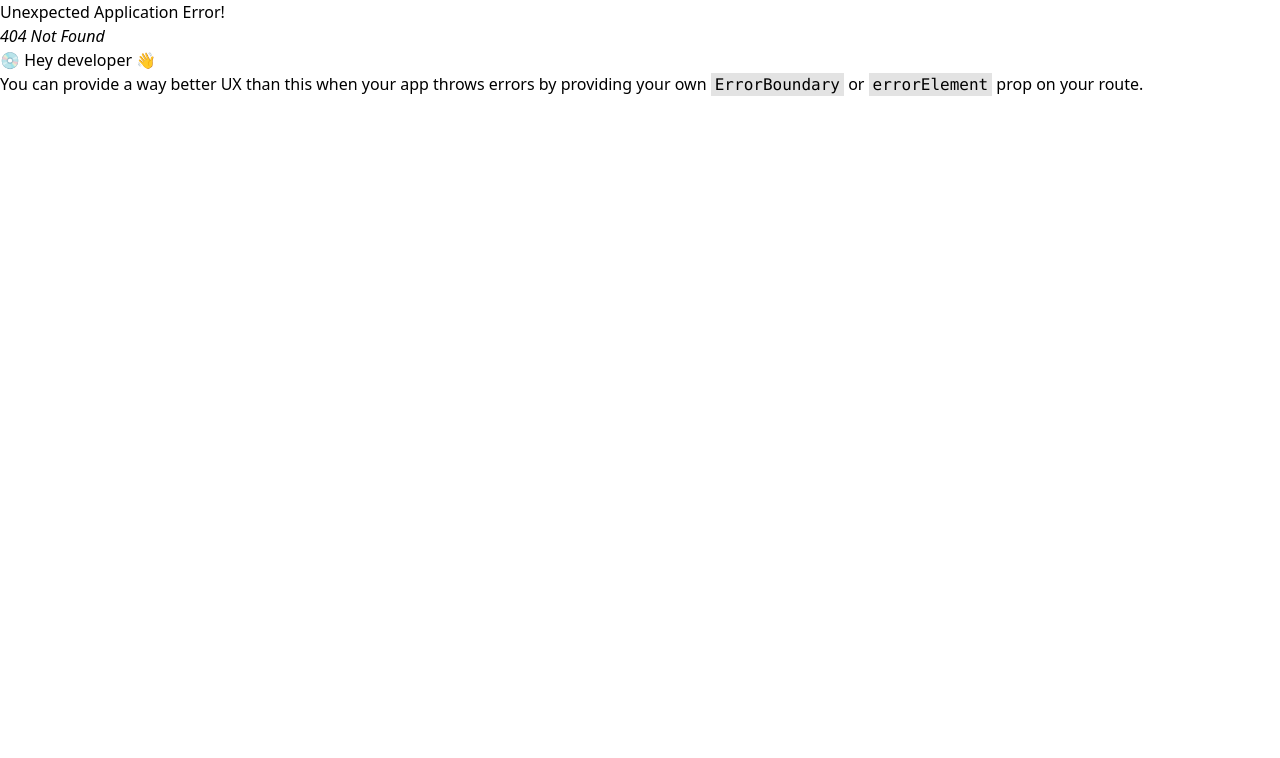
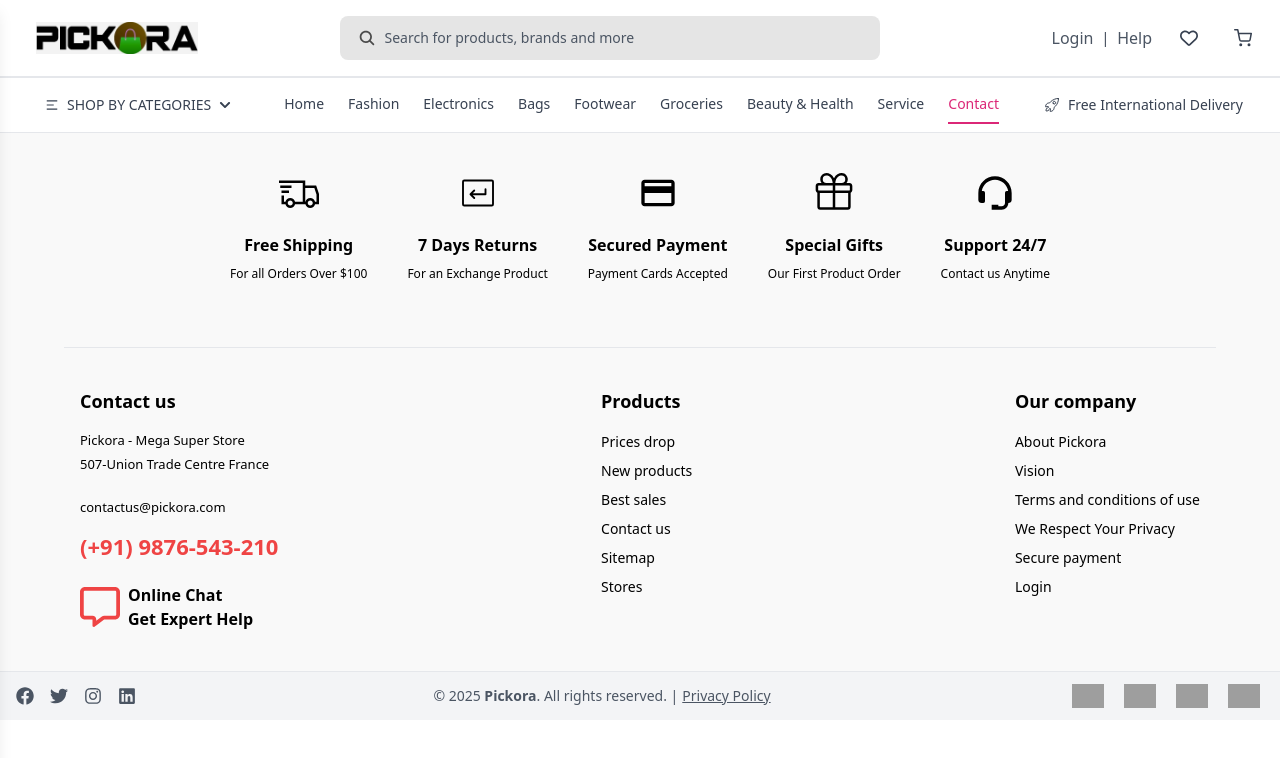
Before and after one commit to Ayush-Ku-Mishra/ecommerce-website, a React (Vite) app: page /contact in a window 1280 px wide. Before the commit this address had no page. Shown: the top 758 px of the page. Built offline with nearby package versions, Linux system fonts and the light colour scheme; grey boxes are pictures that could not be loaded.

Commit message:
Update navbar and contact components

```diff
--- a/src/App.jsx
+++ b/src/App.jsx
@@ -3,7 +3,6 @@
 import Navbar from './Components/Navbar'
 import Home from './Components/Home'
 import Login from './Components/Login'
-import Register from './Components/Register'
 import ProductDetails from './Components/ProductDetails'
 import Wishlist from './Components/Wishlist'
 import Cart from './Components/Cart'
@@ -15,6 +14,10 @@
 import Beauty from './Components/Beauty'
 import Furnitures from './Components/Furnitures'
 import Jewellery from './Components/Jewellery'
+import ContactUsPart from './Components/ContactUsPart'
+import Contact from './Components/Contact'
+import Help from './Components/Help'
+import ServicePage from './Components/ServicePage'
 
 const router = createBrowserRouter(
   [
@@ -35,11 +38,11 @@
       </div>
     },
     {
-      path: '/register',
+      path: '/contactus',
       element:
       <div>
         <Navbar/>
-        <Register/>
+        <ContactUsPart/>
       </div>
     },
     {
@@ -130,8 +133,22 @@
         <Jewellery/>
       </div>
     },
-    {},
-    {},
+    {
+      path: '/contact',
+      element:
+      <div>
+        <Navbar/>
+        <ContactUsPart/>
+      </div>
+    },
+    {
+      path: '/service',
+      element:
+      <div>
+        <Navbar/>
+        <ServicePage/>
+      </div>
+    },
     {},
   ]
 )
--- /dev/null
+++ b/src/Components/Contact.jsx
@@ -0,0 +1,11 @@
+import React from 'react'
+
+const Contact = () => {
+  return (
+    <div>
+        <h1 className="text-2xl font-bold">Contact Page</h1>
+    </div>
+  )
+}
+
+export default Contact
--- /dev/null
+++ b/src/Components/ContactUsPart.jsx
@@ -0,0 +1,118 @@
+import React from 'react'
+import { LiaShippingFastSolid } from "react-icons/lia";
+import { PiKeyReturnLight } from "react-icons/pi";
+import { MdOutlinePayment } from "react-icons/md";
+import { GoGift } from "react-icons/go";
+import { BiSupport } from "react-icons/bi";
+import { Link } from 'react-router-dom';
+import { FaRegMessage } from "react-icons/fa6";
+import { FaFacebook, FaTwitter, FaInstagram, FaLinkedin } from "react-icons/fa";
+
+const ContactUsPart = () => {
+  return (
+    <>
+      {/* Section 1: Features and Contact */}
+      <section className='bg-[#f9f9f9] w-full py-10' id='contactus'>
+        {/* Top Features Row */}
+        <div className='w-full flex justify-center'>
+          <div className='flex items-start justify-center gap-10 flex-wrap max-w-6xl'>
+            <div className='flex flex-col items-center gap-2 group'>
+              <LiaShippingFastSolid className='text-[40px] transition-all duration-300 group-hover:text-red-400 group-hover:-translate-y-1' />
+              <h3 className='text-[16px] font-[600] mt-3'>Free Shipping</h3>
+              <p className='text-[12px] font-[500]'>For all Orders Over $100</p>
+            </div>
+            <div className='flex flex-col items-center gap-2 group'>
+              <PiKeyReturnLight className='text-[40px] transition-all duration-300 group-hover:text-red-400 group-hover:-translate-y-1' />
+              <h3 className='text-[16px] font-[600] mt-3'>7 Days Returns</h3>
+              <p className='text-[12px] font-[500]'>For an Exchange Product</p>
+            </div>
+            <div className='flex flex-col items-center gap-2 group'>
+              <MdOutlinePayment className='text-[40px] transition-all duration-300 group-hover:text-red-400 group-hover:-translate-y-1' />
+              <h3 className='text-[16px] font-[600] mt-3'>Secured Payment</h3>
+              <p className='text-[12px] font-[500]'>Payment Cards Accepted</p>
+            </div>
+            <div className='flex flex-col items-center gap-2 group'>
+              <GoGift className='text-[40px] transition-all duration-300 group-hover:text-red-400 group-hover:-translate-y-1' />
+              <h3 className='text-[16px] font-[600] mt-3'>Special Gifts</h3>
+              <p className='text-[12px] font-[500]'>Our First Product Order</p>
+            </div>
+            <div className='flex flex-col items-center gap-2 group'>
+              <BiSupport className='text-[40px] transition-all duration-300 group-hover:text-red-400 group-hover:-translate-y-1' />
+              <h3 className='text-[16px] font-[600] mt-3'>Support 24/7</h3>
+              <p className='text-[12px] font-[500]'>Contact us Anytime</p>
+            </div>
+          </div>
+        </div>
+
+        {/* Footer Section */}
+        <div className='mt-16 border-t pt-10 max-w-6xl mx-auto px-4 flex flex-wrap justify-between gap-10'>
+          {/* Contact */}
+          <div className='flex flex-col max-w-sm'>
+            <h3 className='text-[18px] font-[600] mb-4'>Contact us</h3>
+            <p className='text-[13px] font-[400] mb-1'>Pickora - Mega Super Store</p>
+            <p className='text-[13px] font-[400]'>507-Union Trade Centre France</p>
+            <a className='text-[13px] mt-6 hover:text-red-400 hover:underline' href='#'>
+              contactus@pickora.com
+            </a>
+            <p className='mt-3 text-[22px] font-[600] text-red-500'>(+91) 9876-543-210</p>
+            <div className='flex items-center gap-2 mt-5'>
+              <FaRegMessage className='text-red-500 text-[40px]' />
+              <h3 className='text-[16px] font-[600]'>Online Chat <br />Get Expert Help</h3>
+            </div>
+          </div>
+
+          {/* Products */}
+          <div className='flex flex-col'>
+            <h3 className='text-[18px] font-[600] mb-4'>Products</h3>
+            <Link to="/" className='mb-2 hover:text-red-400 hover:underline text-[14px]'>Prices drop</Link>
+            <Link to="/" className='mb-2 hover:text-red-400 hover:underline text-[14px]'>New products</Link>
+            <Link to="/" className='mb-2 hover:text-red-400 hover:underline text-[14px]'>Best sales</Link>
+            <Link to="/" className='mb-2 hover:text-red-400 hover:underline text-[14px]'>Contact us</Link>
+            <Link to="/" className='mb-2 hover:text-red-400 hover:underline text-[14px]'>Sitemap</Link>
+            <Link to="/" className='mb-2 hover:text-red-400 hover:underline text-[14px]'>Stores</Link>
+          </div>
+
+          {/* Company */}
+          <div className='flex flex-col'>
+            <h3 className='text-[18px] font-[600] mb-4'>Our company</h3>
+            <Link to="/" className='mb-2 hover:text-red-400 hover:underline text-[14px]'>About Pickora</Link>
+            <Link to="/" className='mb-2 hover:text-red-400 hover:underline text-[14px]'>Vision</Link>
+            <Link to="/" className='mb-2 hover:text-red-400 hover:underline text-[14px]'>Terms and conditions of use</Link>
+            <Link to="/" className='mb-2 hover:text-red-400 hover:underline text-[14px]'>We Respect Your Privacy</Link>
+            <Link to="/" className='mb-2 hover:text-red-400 hover:underline text-[14px]'>Secure payment</Link>
+            <Link to="/" className='mb-2 hover:text-red-400 hover:underline text-[14px]'>Login</Link>
+          </div>
+        </div>
+      </section>
+
+      {/* Section 2: Bottom Footer */}
+      <section className='border-t bg-gray-100 w-full py-3'>
+        <div className='max-w-7xl mx-auto px-4 flex flex-col md:flex-row items-center justify-between gap-4'>
+          {/* Social Icons */}
+          <div className='flex items-center gap-4 text-[18px] text-gray-600'>
+            <a href="#" className='hover:text-red-500 transition'><FaFacebook /></a>
+            <a href="#" className='hover:text-red-500 transition'><FaTwitter /></a>
+            <a href="#" className='hover:text-red-500 transition'><FaInstagram /></a>
+            <a href="#" className='hover:text-red-500 transition'><FaLinkedin /></a>
+          </div>
+
+          {/* Center Text */}
+          <div className='text-center text-sm text-gray-600'>
+            © {new Date().getFullYear()} <strong>Pickora</strong>. All rights reserved. |
+            <a href="#" className='ml-1 underline hover:text-red-500'>Privacy Policy</a>
+          </div>
+
+          {/* Payment Icons */}
+          <div className='flex items-center gap-3'>
+            <img src="https://ecommerce-frontend-view.netlify.app/carte_bleue.png" alt="Carte" className="w-10 h-6 object-contain" />
+            <img src="https://ecommerce-frontend-view.netlify.app/visa.png" alt="Visa" className="w-10 h-6 object-contain" />
+            <img src="https://ecommerce-frontend-view.netlify.app/master_card.png" alt="MasterCard" className="w-10 h-6 object-contain" />
+            <img src="https://ecommerce-frontend-view.netlify.app/paypal.png" alt="PayPal" className="w-10 h-6 object-contain" />
+          </div>
+        </div>
+      </section>
+    </>
+  )
+}
+
+export default ContactUsPart
--- /dev/null
+++ b/src/Components/Help.jsx
@@ -0,0 +1,11 @@
+import React from 'react'
+
+const Help = () => {
+  return (
+    <div>
+
+    </div>
+  )
+}
+
+export default Help
--- a/src/Components/Home.jsx
+++ b/src/Components/Home.jsx
@@ -9,8 +9,7 @@
 import BagSlider from './BagSlider';
 import BrandLoop from './BrandLoop';
 import ClientsPart from './ClientsPart';
-
-
+import ContactUsPart from './ContactUsPart';
 
 const Home = () => {
   const [value, setValue] = React.useState(0);
@@ -21,72 +20,61 @@
 
   return (
     <div>
+      <HomeSlider />
+      <HomeCatSlider />
 
-       <HomeSlider/>
-       <HomeCatSlider/>
+      <section>
+        <div className='flex items-center justify-between gap-40 mt-8 ml-16 mr-16'>
+          <div>
+            <h3 className='text-[20px] font-[600] font-custom'>Popular Products</h3>
+            <p className='text-[14px] font-[400]'>
+              Do not miss the current offers until the end of March.
+            </p>
+          </div>
 
-       <section>
-
-        <div className='flex items-center justify-between gap-40 mt-8 ml-16 mr-16'>
-            <div >
-                <h3 className='text-[20px] font-[600]'>Popular Products</h3>
-                <p className='text-[14px] font-[400]'>Do not miss the current offers until the end of March.</p>
-            </div>
-            <div className='w-[58%]'>
-                 <Tabs
-                    value={value}
-                    onChange={handleChange}
-                    variant="scrollable"
-                    scrollButtons="auto"
-                    aria-label="scrollable auto tabs example"
-                >
-                    <Tab label="FASHION"/>
-                    <Tab label="ELECTRONICS" />
-                    <Tab label="BAGS" />
-                    <Tab label="FOOTWEAR" />
-                    <Tab label="GROCERIES" />
-                    <Tab label="BEAUTY" />
-                    <Tab label="FRUNITURES" />
-                    <Tab label="JEWELLERY" />
-                </Tabs>
-            </div>
         </div>
 
-        <div className='ml-16 mt-8'>
-          <ProductSlider/>
+        <div className='ml-16 mt-5'>
+          <ProductSlider />
         </div>
 
         <div className='ml-16 mt-20 mr-16'>
-
-            <HomeSliderV2/>
-
+          <HomeSliderV2 />
         </div>
 
         <div className='ml-16 mt-14'>
           <h3 className='text-[22px] font-[600] mb-4 font-custom'>Headphones</h3>
-          <HeadPhoneSlider/>
+          <HeadPhoneSlider />
         </div>
 
-        <div className=' mt-10'>
-          <BrandLoop/>
+        <div className='mt-10'>
+          <BrandLoop />
         </div>
 
         <div className='ml-16 mt-10'>
           <h3 className='text-[22px] font-[600] mb-4 font-custom'>Bags</h3>
-          <BagSlider/>
+          <BagSlider />
         </div>
 
         <div className='mt-10 w-full h-[420px] relative overflow-hidden'>
-          <video src="https://assets.mixkit.co/videos/33029/33029-720.mp4" className='w-full h-full object-cover ' autoPlay muted loop playsInline></video>
+          <video
+            src="https://assets.mixkit.co/videos/33029/33029-720.mp4"
+            className='w-full h-full object-cover'
+            autoPlay
+            muted
+            loop
+            playsInline
+          ></video>
         </div>
 
         <div className='mt-10 border-t mx-16'>
-          <ClientsPart/>
+          <ClientsPart />
         </div>
+      </section>
 
-
-       </section>
-
+      <section className='mt-12'>
+        <ContactUsPart/>
+      </section>
     </div>
   )
 }
--- a/src/Components/Navbar.jsx
+++ b/src/Components/Navbar.jsx
@@ -1,7 +1,7 @@
 import React, { useState, useEffect } from "react";
 import logo from "../assets/pickoraLogo.jpg";
 import { IoSearch } from "react-icons/io5";
-import { Link } from "react-router-dom";
+import { Link, NavLink } from "react-router-dom";
 import { FaRegHeart, FaPlus } from "react-icons/fa6";
 import { FiShoppingCart } from "react-icons/fi";
 import { FaChevronDown } from "react-icons/fa";
@@ -175,12 +175,19 @@
                   Login
                 </Link>
                 <span>|</span>
-                <Link
-                  to="/register"
-                  className="hover:text-pink-500 transition text-[16px] font-[500] text-gray-600"
+                <NavLink
+                  to="/contactus"
+                  className={({ isActive }) =>
+                    `transition text-[16px] font-[500]
+                   ${
+                      isActive
+                        ? "text-pink-500"
+                        : "text-gray-600 hover:text-pink-500"
+                    }`
+                  }
                 >
-                  Register
-                </Link>
+                  Help
+                </NavLink>
               </div>
               <Link
                 to="/wishlist"
@@ -215,12 +222,18 @@
 
             {/* Links */}
             <div className="navbarLinks flex items-center gap-6 pt-2">
-              <Link
+              <NavLink
                 to="/"
-                className="hover:text-pink-600 pb-2 border-b-2 border-transparent hover:border-pink-600 transition"
+                className={({ isActive }) =>
+                  `hover:text-pink-600 pb-2 border-b-2 transition ${
+                    isActive
+                      ? "text-pink-600 border-pink-600"
+                      : "text-gray-700 border-transparent"
+                  }`
+                }
               >
                 Home
-              </Link>
+              </NavLink>
               <Link
                 to="/fashion"
                 className="hover:text-pink-600 pb-2 border-b-2 border-transparent hover:border-pink-600 transition"
@@ -255,20 +268,26 @@
                 to="/beauty"
                 className="hover:text-pink-600 pb-2 border-b-2 border-transparent hover:border-pink-600 transition"
               >
-                Beauty
+                Beauty & Health
               </Link>
               <Link
-                to="/furnitures"
+                to="/service"
                 className="hover:text-pink-600 pb-2 border-b-2 border-transparent hover:border-pink-600 transition"
               >
-                Furnitures
+                Service
               </Link>
-              <Link
-                to="/jewellery"
-                className="hover:text-pink-600 pb-2 border-b-2 border-transparent hover:border-pink-600 transition"
+              <NavLink
+                to="/contact"
+                className={({ isActive }) =>
+                  `hover:text-pink-600 pb-2 border-b-2 transition ${
+                    isActive
+                      ? "text-pink-600 border-pink-600"
+                      : "text-gray-700 border-transparent"
+                  }`
+                }
               >
-                Jewellery
-              </Link>
+                Contact
+              </NavLink>
             </div>
 
             {/* Delivery */}
--- a/src/Components/Register.jsx
+++ /dev/null
@@ -1,11 +0,0 @@
-import React from 'react'
-
-const Register = () => {
-  return (
-    <div>
-        <h1 className="text-2xl font-bold">Register Page</h1>
-    </div>
-  )
-}
-
-export default Register
--- /dev/null
+++ b/src/Components/ServicePage.jsx
@@ -0,0 +1,11 @@
+import React from 'react'
+
+const ServicePage = () => {
+  return (
+    <div>
+      <h1>Service Page</h1>
+    </div>
+  )
+}
+
+export default ServicePage
--- a/src/data/categories.js
+++ b/src/data/categories.js
@@ -4,11 +4,11 @@
     sub: [
       {
         name: "Men",
-        sub: ["T-Shirts", "Jeans"]
+        sub: ["T-Shirts", "Jeans", "Formal wears", "Ethnics"]
       },
       {
         name: "Women",
-        sub: ["Kurtis", "Tops", "Sarees"]
+        sub: ["Kurtis", "Tops", "Sarees", "Ethics"]
       },
       {
         name: "Kids",
@@ -20,16 +20,16 @@
     name: "Electronics",
     sub: [
       {
-        name: "Mobiles",
-        sub: ["Samsung", "Apple", "Oppo", "Vivo"]
+        name: "All Watches",
+        sub: ["Digital Watch", "Analog Watch", "Smart Watch"]
       },
       {
-        name: "Laptops",
-        sub: ["Dell", "HP", "Apple", "Acer"]
+        name: "Earbuds",
+        sub: []
       },
       {
-        name: "Smart Watches",
-        sub: ["Samsung", "Apple", "Bolt"]
+        name: "Other Electrical Items",
+        sub: []
       }
     ]
   },
@@ -51,11 +51,11 @@
     sub: [
       {
         name: "Men Footware",
-        sub: ["Sneakers", "Boots", "Sandals"]
+        sub: ["Sneakers", "Boots", "Sandals", "Formals", "Sports"]
       },
       {
         name: "Women Footware",
-        sub: ["Heels", "Boots", "Juttis"]
+        sub: ["Heels", "Boots", "Juttis", "Sports"]
       },
     ]
   },
@@ -67,16 +67,20 @@
         sub: []
       },
       {
-        name: "Snacks",
+        name: "Snacks & Food Items",
         sub: []
       },
     ]
   },
   {
-    name: "Beauty",
+    name: "Beauty & Health",
     sub: [
       {
-        name: "Makeup",
+        name: "Medicines",
+        sub: []
+      },
+      {
+        name: "All Makeup Kits",
         sub: []
       },
       {
@@ -90,11 +94,11 @@
     sub: [
       {
         name: "Living Room",
-        sub: ["Sofa"]
+        sub: []
       },
       {
-        name: "Kitchen & Dining",
-        sub: ["Kitchen Tools"]
+        name: "Kitchen & Dining Tools",
+        sub: []
       }
     ]
   },
```
